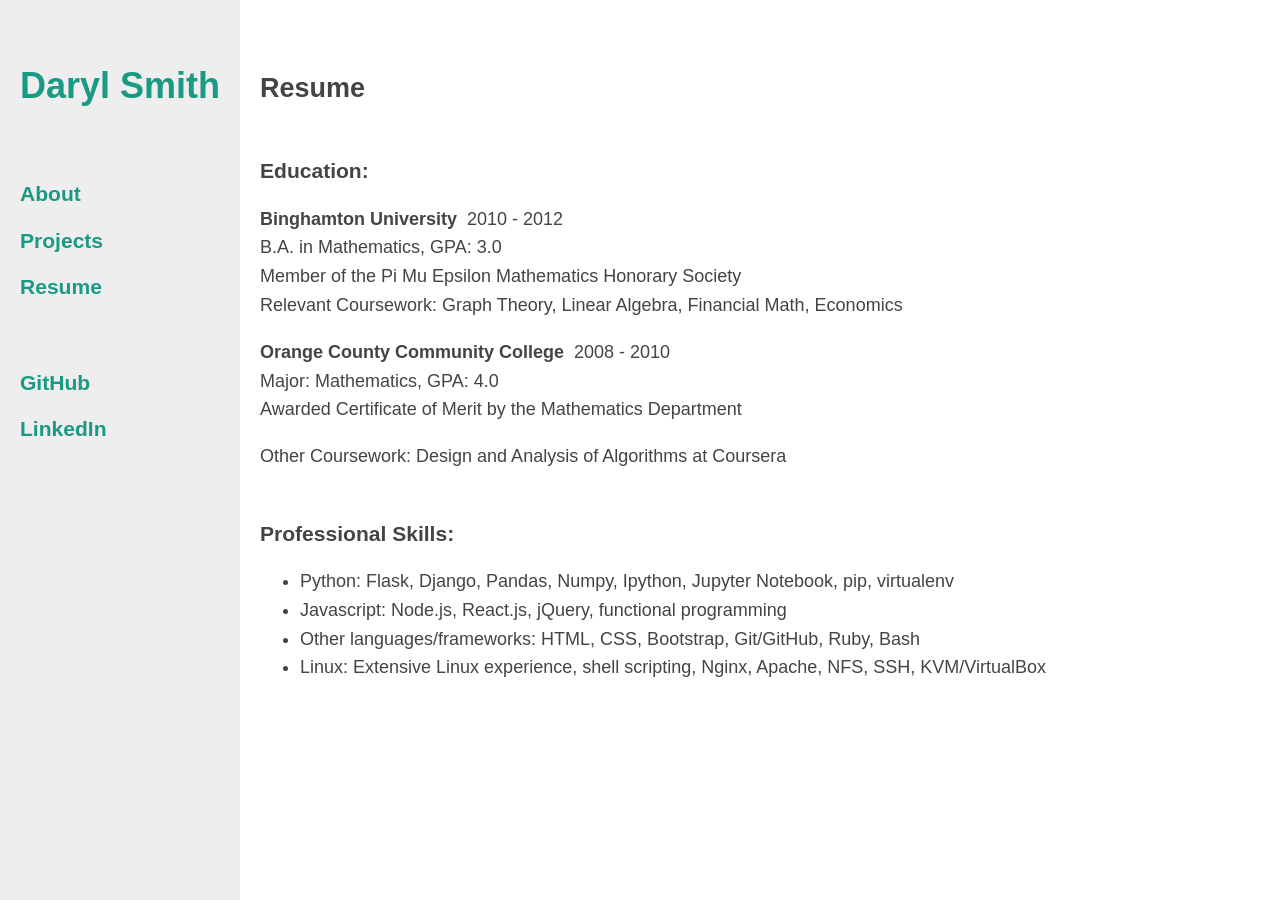
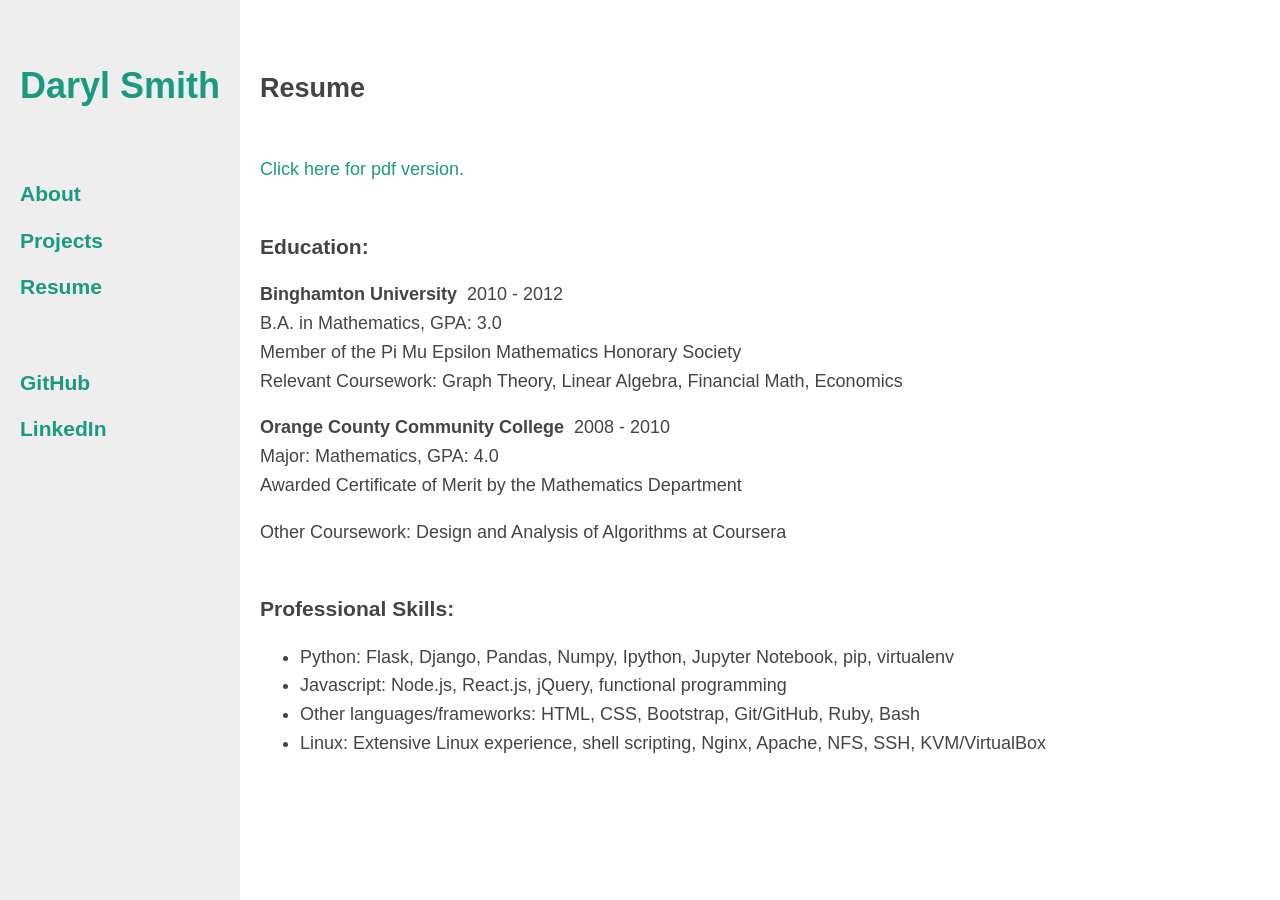
Before and after one commit to dschmaryl/dschmaryl.github.io, a Jekyll site: the page built from resume/index.md, in a window 1280 px wide. Built offline with Jekyll 4.4.1, drawn with Linux system fonts in a browser that asks for light colours; some web fonts are replaced.

Commit message:
add resume pdf

```diff
--- a/resume/index.md
+++ b/resume/index.md
@@ -2,6 +2,9 @@
 layout: page
 title: "Resume"
 ---
+[Click here for pdf version.]({{ site.baseurl }}/public/Resume.pdf)
+<br /><br />
+
 <h3>Education:</h3>
 <span class="bold">Binghamton University</span> 2010 - 2012<br />
 B.A. in Mathematics, GPA: 3.0<br />
```
Also changed, not shown: 1 other file.
